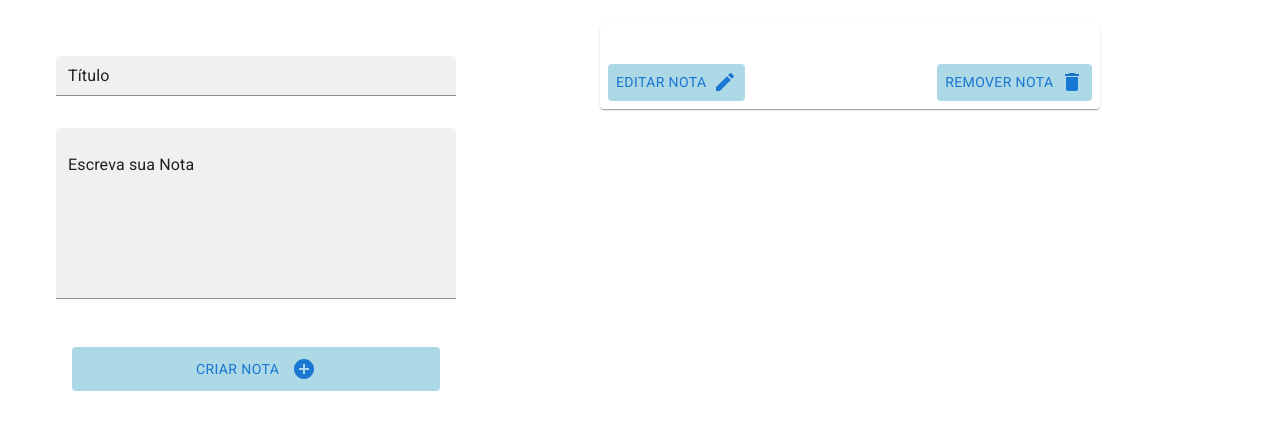
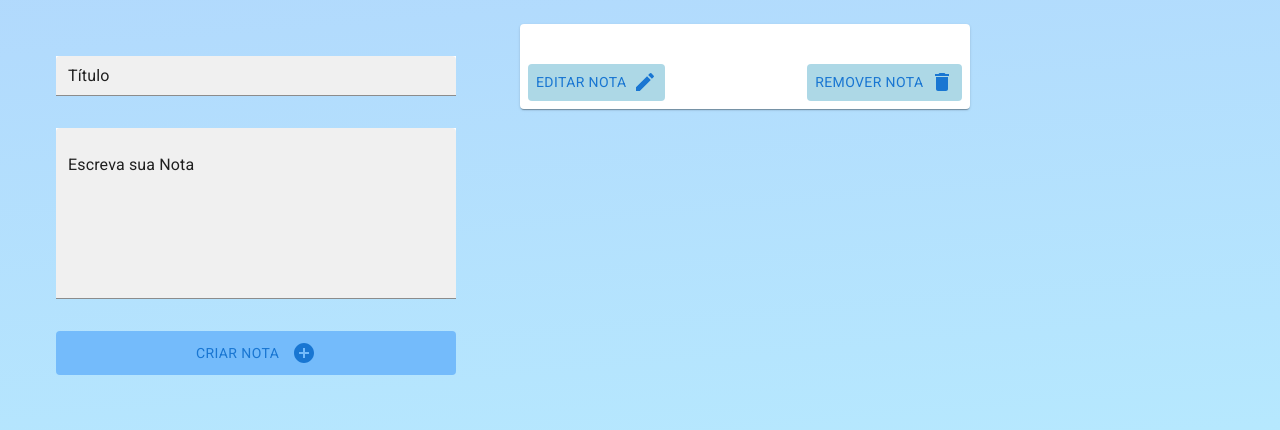
Before and after one commit to TalitaVial/CEEP-Material-UI---ReactJS, a React (Create React App) app: page / in a window 1280 px wide. Both pictures are taken after a click on the button "CRIAR NOTA". Shown: the top 430 px of the page. Built offline with nearby package versions, Linux system fonts and the light colour scheme.

Commit message:
feat: StylesCSS: Cards,Form

```diff
--- a/src/components/CardNota.jsx
+++ b/src/components/CardNota.jsx
@@ -8,8 +8,9 @@ import Typography from '@mui/material/Typography';
 import DeleteIcon from '@mui/icons-material/Delete';
 import EditIcon from '@mui/icons-material/Edit';
 
+
 const style = {
-  card: { width: 500, marginLeft: '5rem',display: 'block'},
+  card: { width: 450,display: 'block', background: '#ffff',flot: 'rigth'},
   cardContent : {textAlign:'flex-start'},
   typographyS : {fontSize: '1.3rem', fontFamily: 'Roboto'},
   typography : {fontSize: '1rem', fontFamily: 'Roboto'},
@@ -20,7 +21,8 @@ const style = {
 class CardNota extends Component {
   render() {
     return (
-      <Card sx={style.card}>
+
+        <Card sx={style.card}>
         <CardContent sx={style.cardContent}>
           <Typography sx={style.typographyS}>{this.props.titulo}</Typography>
           <Typography sx={style.typography} variant='body2'>{this.props.texto}</Typography>
--- a/src/components/FormularioCadastro.jsx
+++ b/src/components/FormularioCadastro.jsx
@@ -7,8 +7,8 @@ import AddCircleIcon from '@mui/icons-material/AddCircle';
 
 const style = {
   stack: {float: 'left',margin: '2rem'},
-  textField: {minWidth: 400, margin: '1rem',fontFamily: 'Roboto'},
-  button: {display: 'flex', alignItems: 'center', justifyContent: 'center' ,background:'#add8e6', padding: '.6rem', margin: '2rem'},
+  textField: {minWidth: 400, margin: '1rem',fontFamily: 'Roboto',background: '#fff'},
+  button: {display: 'flex', alignItems: 'center', justifyContent: 'center' ,background:'#74bbfb', padding: '.6rem', margin: '1rem'},
   addCircleIcon : {marginLeft: '.8rem'}
 }
 
--- a/src/index.css
+++ b/src/index.css
@@ -1,3 +1,14 @@
+html {
+  width: 100vw;
+  height: 100vh;
+  background: linear-gradient(
+    175deg,
+    rgba(116, 188, 251, 0.555) 1%,
+    rgba(185,242,255,1) 99%
+
+  );
+}
+
 .sessao_componentes{
   display: flex;
   flex-wrap: wrap;
```
